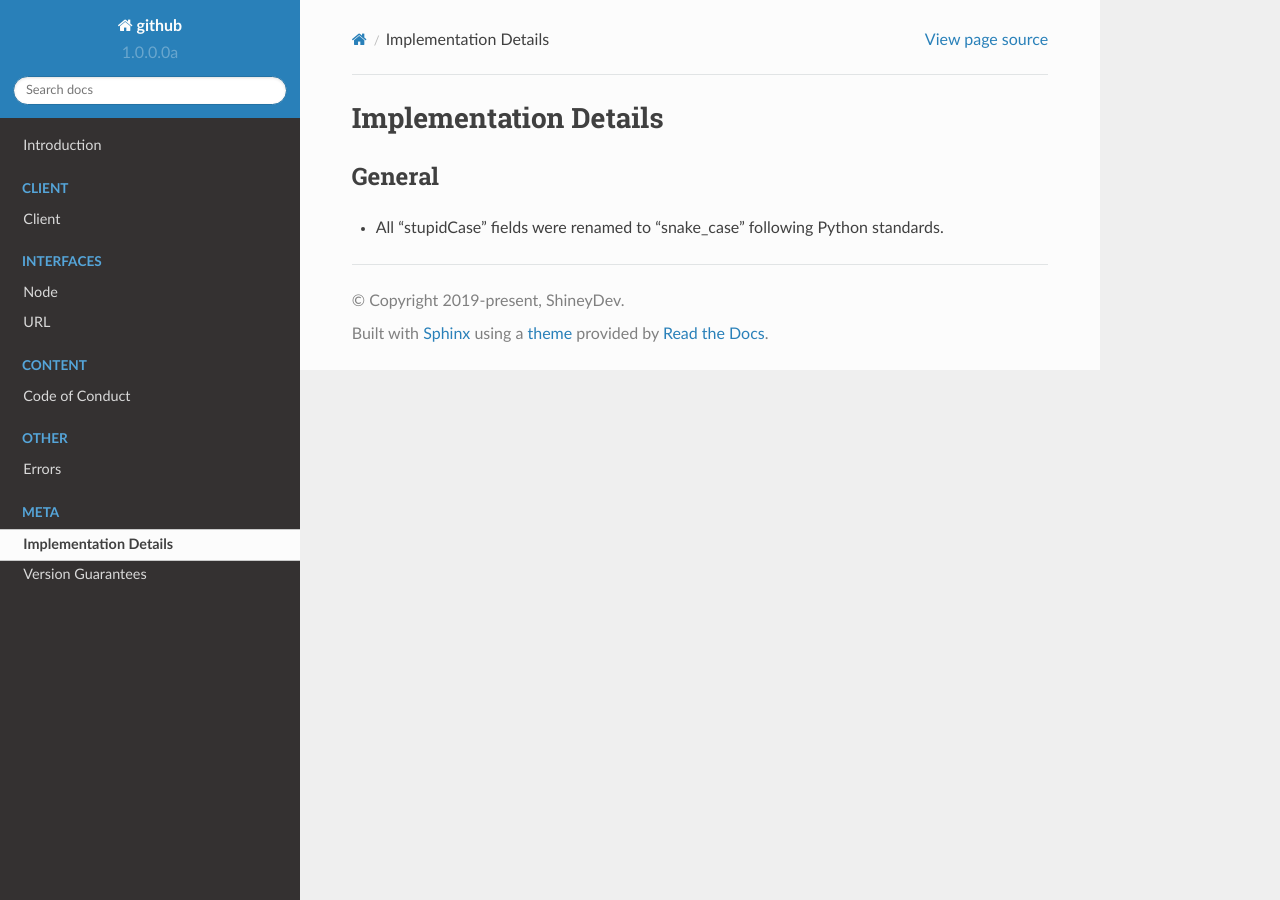
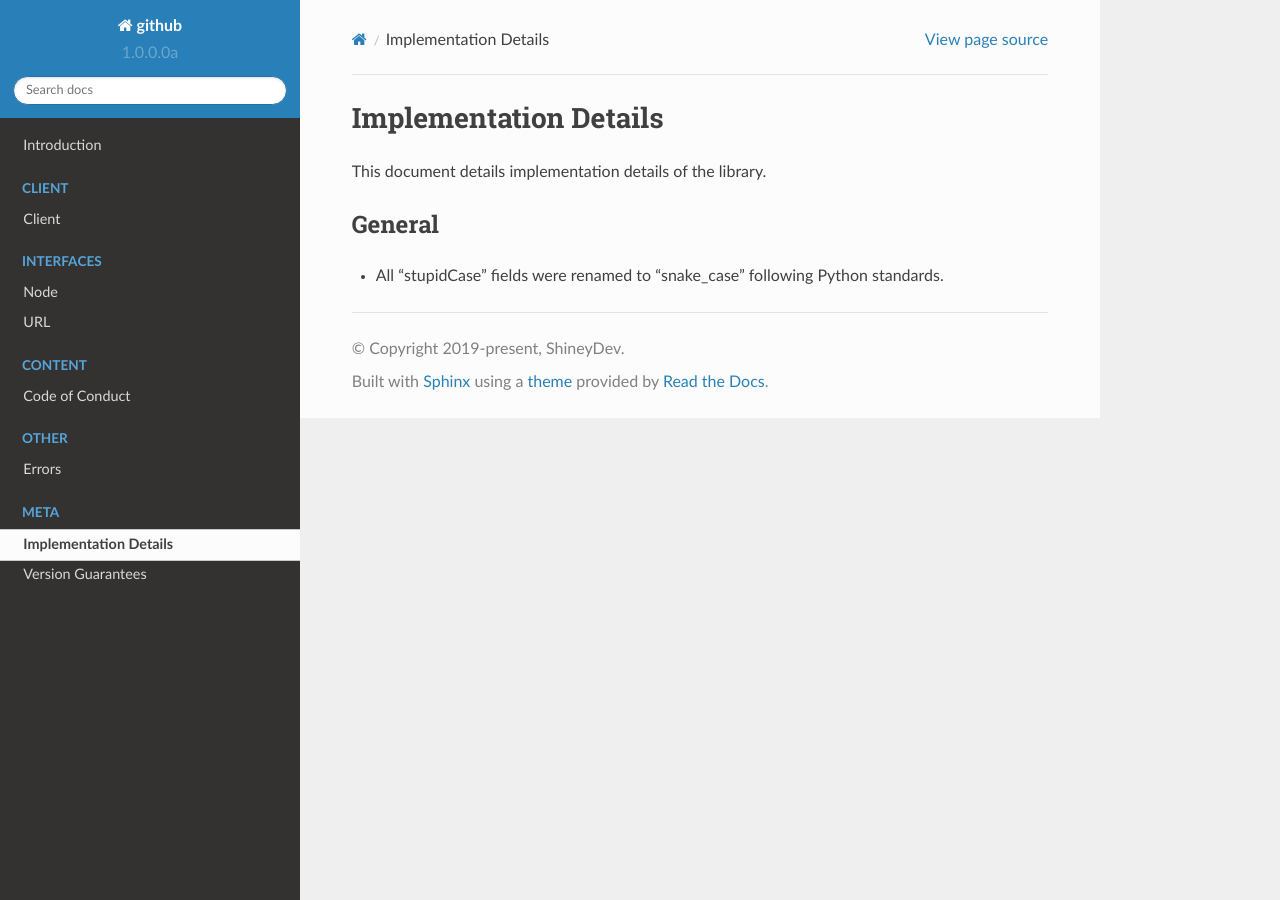
Before and after one commit to ShineyDev/github, a Sphinx documentation site: the page built from docs/implementation.rst, in a window 1280 px wide. Built offline with Sphinx 7.4.7 and the Read the Docs theme 2.0.0, drawn with Linux system fonts in a browser that asks for light colours.

Commit message:
give implementation a description

```diff
--- a/docs/implementation.rst
+++ b/docs/implementation.rst
@@ -1,5 +1,8 @@
 Implementation Details
 ======================
+
+This document details implementation details of the library.
+
 
 General
 -------
```
